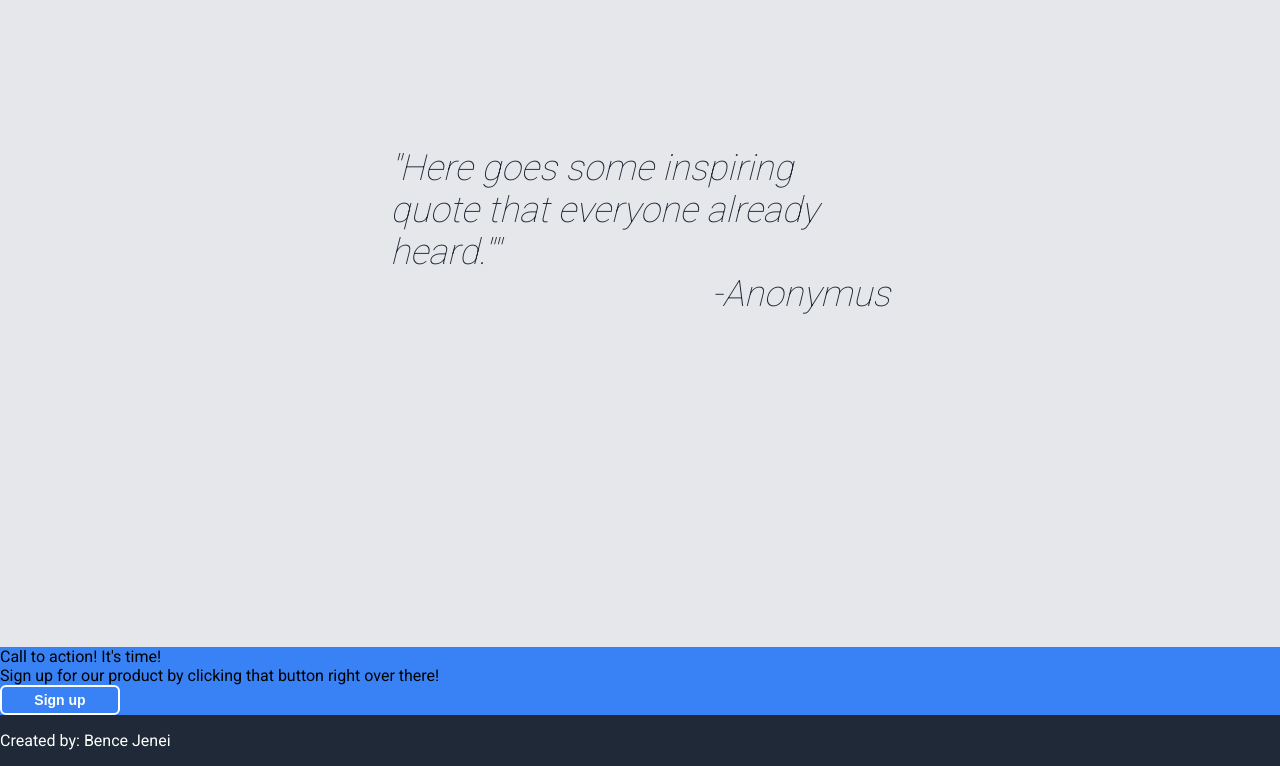
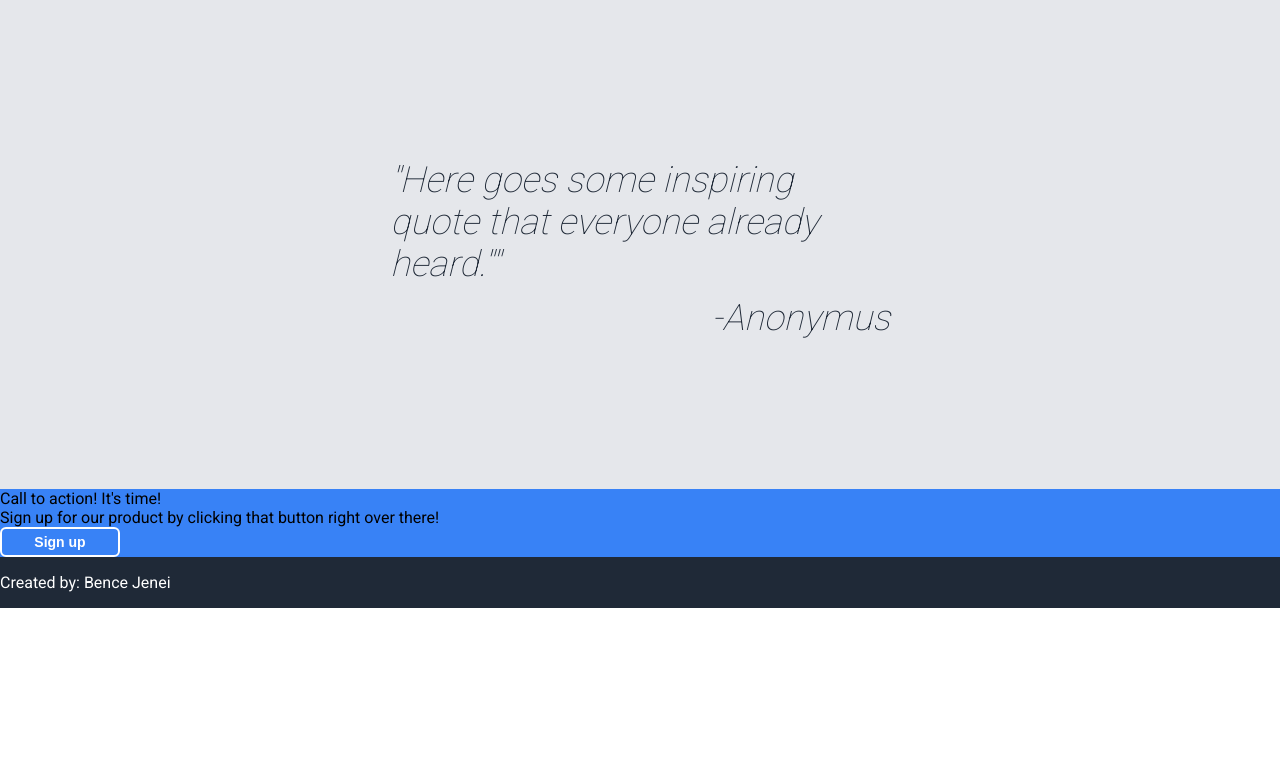
Before and after one commit to bencej98/Landing-Page, a plain HTML site: page index.html in a window 1280 px wide. Shown: the part 905-1671 px from the top of the page. After the commit the page ends 1513 px from the top, so only its background shows below. Drawn offline with Linux system fonts and the light colour scheme.

Commit message:
Adjust quote- text box width and height

```diff
--- a/style.css
+++ b/style.css
@@ -161,8 +161,6 @@ a {
 
 .quote-box {
     display: flex;
-    width: 500px;
-    height: 350px;
     flex-direction: column;
 }
 
@@ -171,12 +169,13 @@ a {
     display: flex;
     justify-content: center;
     align-items: center;
-    flex-wrap: wrap;
+    width: 500px;
+    height: 150px;
   }
 
   .quote-author {
     display: flex;
     justify-content: flex-end;
     align-items: center;
-    flex-wrap: wrap;
+
   }
```
